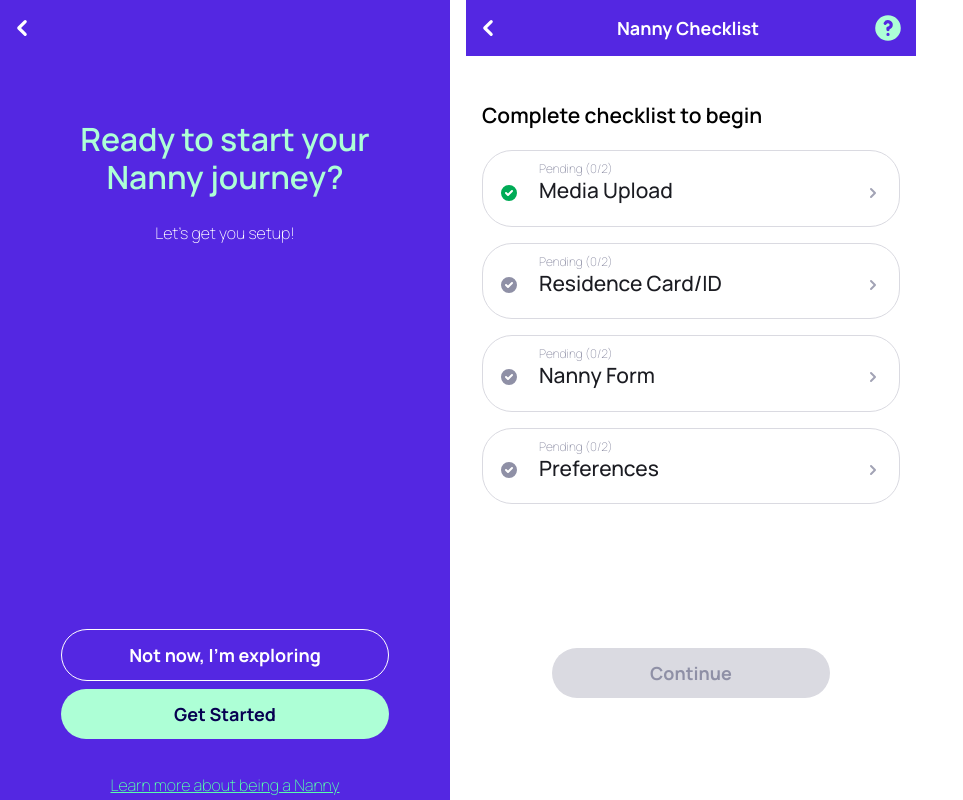
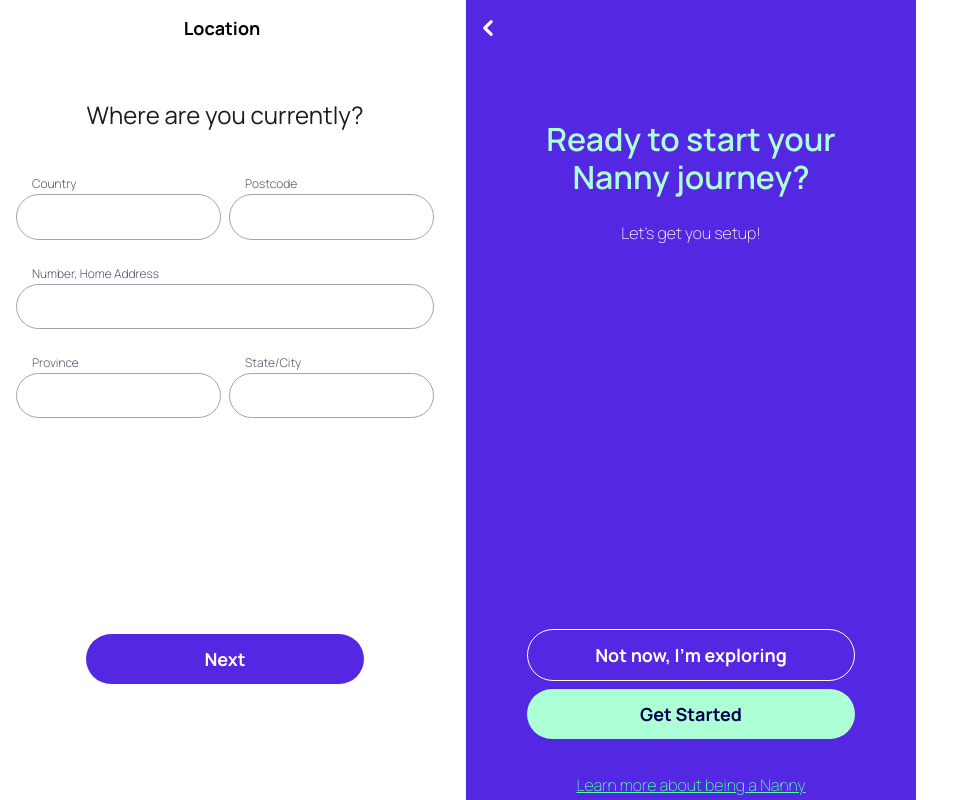
Before and after one commit to andres-codigo/nanny-nina, a Vue app: page /nanny-service-launch-checklist-onboarding in a window 1280 px wide. Shown: the top 800 px of the page, without its empty margins (0-963 px from the left). Built offline with nearby package versions, Linux system fonts and the light colour scheme.

Commit message:
[page] Location page created and DOM added

```diff
--- a/src/pages/02-caregiver/nanny/01-service-launch-and-checklist/ServiceLaunchChecklistOnboardingContainer.vue
+++ b/src/pages/02-caregiver/nanny/01-service-launch-and-checklist/ServiceLaunchChecklistOnboardingContainer.vue
@@ -1,5 +1,7 @@
 <template>
 	<div class="flex flex-wrap grow gap-y-6 gap-x-4">
+		<Location class="max-w-450-for-dev-not-prod" />
+
 		<!-- Start -->
 		<ServiceLaunchStartScreen01 class="max-w-450-for-dev-not-prod" />
 
@@ -31,6 +33,9 @@
 	</div>
 </template>
 <script>
+/* Location */
+import Location from './pages/Location.vue'
+
 /* Start */
 import ServiceLaunchStartScreen01 from './pages/ServiceLaunchStartScreen01.vue'
 
@@ -62,6 +67,7 @@ import ServiceLaunchEndScreen15 from './pages/ServiceLaunchEndScreen15.vue'
 
 export default {
 	components: {
+		Location,
 		ServiceLaunchStartScreen01,
 		ChecklistLandingPage02,
 		MediaUploadPhoto03,
--- /dev/null
+++ b/src/pages/02-caregiver/nanny/01-service-launch-and-checklist/pages/Location.vue
@@ -0,0 +1,51 @@
+<template>
+	<div class="w-full">
+		<TopNavigation backgroundColor="bg-white" headerColor="text-black" text="Location" />
+		<main>
+			<div class="h-screen flex flex-col mx-4">
+				<h4 class="my-12 text-center text-header-four text-gray-900">Where are you currently?</h4>
+
+				<form class="w-full" action="#" method="POST">
+					<div class="flex flex-col">
+						<div class="grid grid-cols-2 gap-4 gap-y-6 gap-x-2">
+							<div><InputField text="Country" /></div>
+							<div><InputField text="Postcode" /></div>
+						</div>
+
+						<div class="grid grid-cols-1 gap-4 gap-y-6 gap-x-2 mt-6">
+							<div><InputField text="Number, Home Address" /></div>
+						</div>
+
+						<div class="grid grid-cols-2 gap-4 gap-y-6 gap-x-2 mt-6">
+							<div><InputField text="Province" /></div>
+							<div><InputField text="State/City" /></div>
+						</div>
+					</div>
+
+					<div class="flex flex-col justify-center items-center mt-14">
+						<div class="mt-40 mb-4">
+							<ButtonPrimary text="Next" class="w-button-lg text-xl py-4" />
+						</div>
+					</div>
+				</form>
+			</div>
+		</main>
+	</div>
+</template>
+
+<script>
+import TopNavigation from '../../../../../components/navigation/TopNavigation.vue'
+import InputField from '../../../../../components/form/InputField.vue'
+import ButtonPrimary from '../../../../../components/buttons/ButtonPrimary.vue'
+
+import { ChevronLeftIcon } from '@heroicons/vue/solid'
+
+export default {
+	components: {
+		TopNavigation,
+		InputField,
+		ButtonPrimary,
+		ChevronLeftIcon
+	}
+}
+</script>
```
